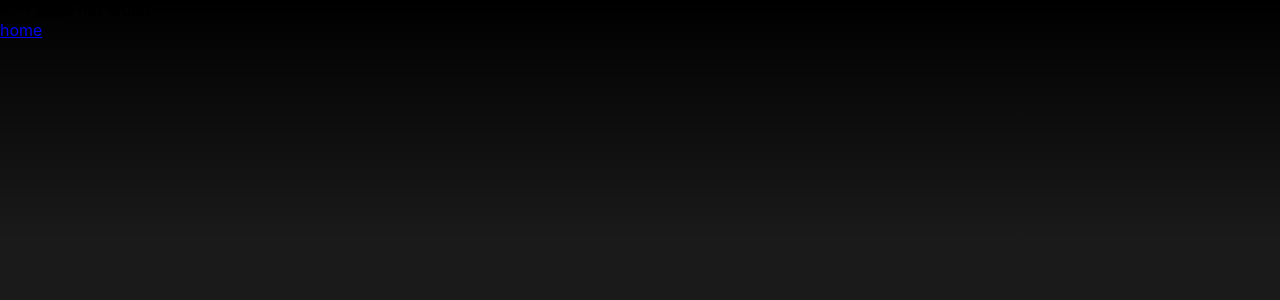
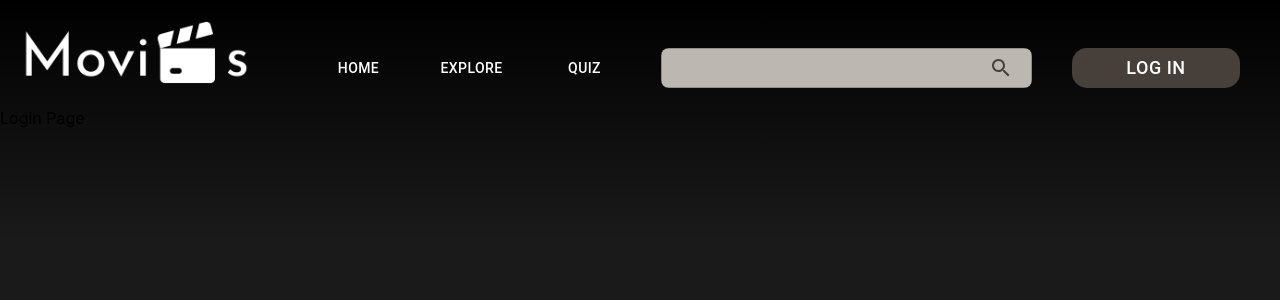
Before and after one commit to virginiapelado/M320_ObjektOrientiert, a React (Create React App) app in the folder m322-frontend/: page /login in a window 1280 px wide. Before the commit this address had no page. Shown: the top 300 px of the page. Built offline with nearby package versions, Linux system fonts and the light colour scheme.

Commit message:
navbar fixes

```diff
--- a/m322-frontend/src/App.tsx
+++ b/m322-frontend/src/App.tsx
@@ -4,6 +4,7 @@ import { Navigate, Route, Routes } from "react-router-dom";
 import PageNotFound from "./Components/Pages/PageNotFound";
 import ExplorePage from "./Components/Pages/ExplorePage";
 import HomePage from "./Components/Pages/HomePage";
+import LoginPage from "./Components/Pages/LoginPage";
 
 function App() {
   return (
@@ -11,7 +12,7 @@ function App() {
       <Route path="/home" element={<HomePage />} />
       <Route path="/explore" element={<ExplorePage />} />
       <Route path="/movie/:id" element={<PageNotFound />} />
-      <Route path="/login" element={<PageNotFound />} />
+      <Route path="/login" element={<LoginPage />} />
       <Route path="*" element={<PageNotFound />} />
       <Route path="/" element={<Navigate to="/home" />} />
     </Routes>
--- a/m322-frontend/src/Components/Atoms/LoginButton.tsx
+++ b/m322-frontend/src/Components/Atoms/LoginButton.tsx
@@ -1,11 +1,13 @@
 import React from "react";
 import Button from "@mui/material/Button";
+import { Link } from "react-router-dom";
 
 export default function LoginButton() {
   const defaultColor = "#463F3A";
   const hoverColor = "#3d342e";
 
   return (
+    <Link to="/login" style={{ textDecoration: "none" }}>
     <Button
       sx={{
         background: defaultColor,
@@ -22,5 +24,6 @@ export default function LoginButton() {
     >
       Log In
     </Button>
+    </Link>
   );
 }
--- a/m322-frontend/src/Components/Atoms/Logo.tsx
+++ b/m322-frontend/src/Components/Atoms/Logo.tsx
@@ -1,11 +1,14 @@
 import React from "react";
 import logo from "../../img/Logo.png";
 import "./style.css";
+import { Link } from "react-router-dom";
 
 export default function Logo() {
   return (
+    <Link to="/home" style={{ textDecoration: "none" }}>
     <div className="logo">
       <img src={logo} alt="Logo" />
     </div>
+    </Link>
   );
 }
--- /dev/null
+++ b/m322-frontend/src/Components/Organisms/Header.css
@@ -0,0 +1,17 @@
+.header {
+    display: flex;
+    flex-direction: column;
+    align-items: flex-end;
+    padding: 20px;
+  }
+
+  @media (min-width: 768px) {
+    .header {
+      flex-direction: row;
+      justify-content: space-between;
+    }
+
+    .header > * {
+      margin-right: 20px;
+    }
+  }
--- a/m322-frontend/src/Components/Organisms/Header.tsx
+++ b/m322-frontend/src/Components/Organisms/Header.tsx
@@ -1,18 +1,11 @@
 import React from "react";
 import Logo from "../Atoms/Logo";
 import Navigation from "../Molecules/Navigation";
+import "./Header.css"; // Create a separate CSS file for styling
 
 export default function Header() {
   return (
-    <div
-      style={{
-        display: "flex",
-        alignItems: "flex-end",
-        paddingTop: "20px",
-        justifyContent: "center",
-        gap: "30px",
-      }}
-    >
+    <div className="header">
       <Logo />
       <Navigation />
     </div>
--- /dev/null
+++ b/m322-frontend/src/Components/Pages/LoginPage.tsx
@@ -0,0 +1,12 @@
+import React from "react";
+import { Link } from "react-router-dom";
+import Header from "../Organisms/Header";
+
+export default function LoginPage() {
+  return (
+    <div>
+    <Header />
+      Login Page
+    </div>
+  );
+}
--- a/m322-frontend/src/Components/Pages/PageNotFound.tsx
+++ b/m322-frontend/src/Components/Pages/PageNotFound.tsx
@@ -3,9 +3,9 @@ import { Link } from "react-router-dom";
 
 export default function PageNotFound() {
   return (
-    <div>
+    <div className="page-not-found">
       404 page not found <br />
-      <Link to="home">home</Link>
+      <Link to="/home">home</Link>
     </div>
   );
 }
--- a/m322-frontend/src/Components/Pages/style.css
+++ b/m322-frontend/src/Components/Pages/style.css
@@ -23,4 +23,6 @@ body::before {
   background-size: cover;
 }
 
-/* Add styles for ExplorePage if needed */
+.page-not-found {
+  color: white;
+}
```
